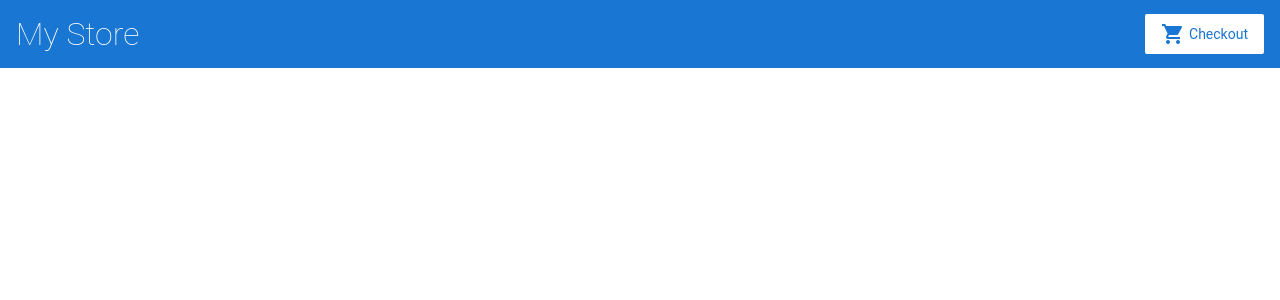
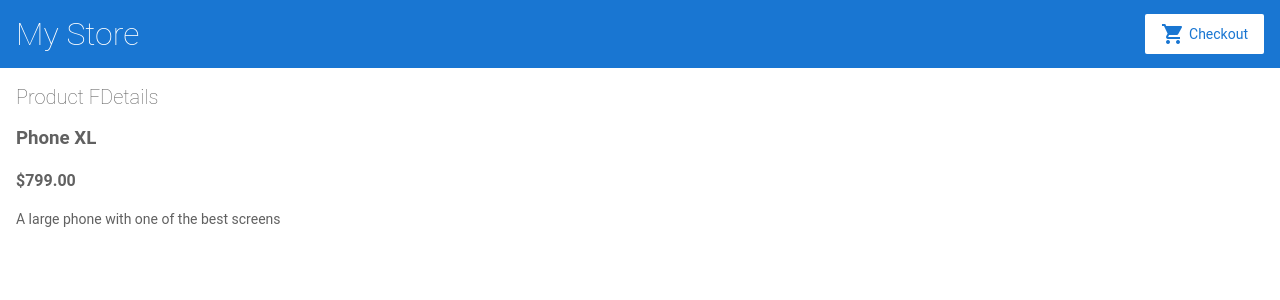
Before and after one commit to kamilam1987/angular-tutorial, an Angular app: page /products/0 in a window 1280 px wide. Before the commit this address led to /. Shown: the top 300 px of the page. Built offline with nearby package versions, Linux system fonts and the light colour scheme.

Commit message:
Routing works

```diff
--- a/src/app/app.module.ts
+++ b/src/app/app.module.ts
@@ -7,6 +7,7 @@ import { AppComponent } from './app.component';
 import { TopBarComponent } from './top-bar/top-bar.component';
 import { ProductListComponent } from './product-list/product-list.component';
 import { ProductAlertsComponent } from './product-alerts/product-alerts.component';
+import { ProductDetailsComponent } from './product-details/product-details.component';
 
 @NgModule({
   imports: [
@@ -14,13 +15,15 @@ import { ProductAlertsComponent } from './product-alerts/product-alerts.componen
     ReactiveFormsModule,
     RouterModule.forRoot([
       { path: '', component: ProductListComponent },
+      { path: 'products/:productId', component: ProductDetailsComponent },
     ])
   ],
   declarations: [
     AppComponent,
     TopBarComponent,
     ProductListComponent,
-    ProductAlertsComponent
+    ProductAlertsComponent,
+    ProductDetailsComponent
   ],
   bootstrap: [ AppComponent ]
 })
--- /dev/null
+++ b/src/app/product-details/product-details.component.html
@@ -0,0 +1,8 @@
+<h2>Product FDetails</h2>
+
+<!-- Update template to display product details info inside *"ngIf.-->
+<div *ngIf="product">
+  <h3>{{product.name}}</h3>
+  <h4>{{product.price | currency}}</h4>
+  <p>{{product.description}}</p>
+</div>
--- /dev/null
+++ b/src/app/product-details/product-details.component.ts
@@ -0,0 +1,27 @@
+import { Component, OnInit } from '@angular/core';
+import { ActivatedRoute } from '@angular/router';
+
+import { products } from '../products';
+
+@Component({
+  selector: 'app-product-details',
+  templateUrl: './product-details.component.html',
+  styleUrls: ['./product-details.component.css']
+})
+export class ProductDetailsComponent implements OnInit {
+  product;
+
+  constructor(
+    /* The ActivatedRoute is specific to each routed component loaded by the Angular Router. It contains information about the route, its parameters, and additional data associated with the route.
+    */
+    private route: ActivatedRoute,
+  ) { }
+
+  ngOnInit() {
+    this.route.paramMap.subscribe(params => {
+      this.product  =products[+params.get('productId')];
+
+    })
+  }
+
+}
--- a/src/app/product-list/product-list.component.html
+++ b/src/app/product-list/product-list.component.html
@@ -1,9 +1,9 @@
 <h2>Products</h2>
 <!-- *ngFor is a "structural directive". Structural directives shape or reshape the DOM's structure, typically by adding, removing, and manipulating the elements to which they are attached. Any directive with an asterisk, *, is a structural directive.-->
-<div *ngFor= "let product of products">
+<div *ngFor="let product of products; index as productId">
   <!-- Display name of the product-->
   <h3>
-    <a [title] = "product.name + 'details'">
+    <a [title] = "product.name + 'details'"[routerLink]= "['/products', productId]">
     {{ product.name }}
     </a>
   </h3>
```
Also changed, not shown: src/app/product-details/product-details.component.css (added).
